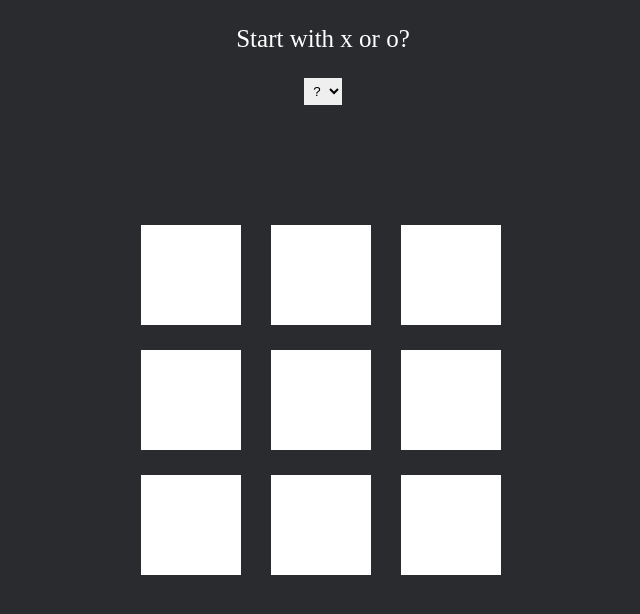
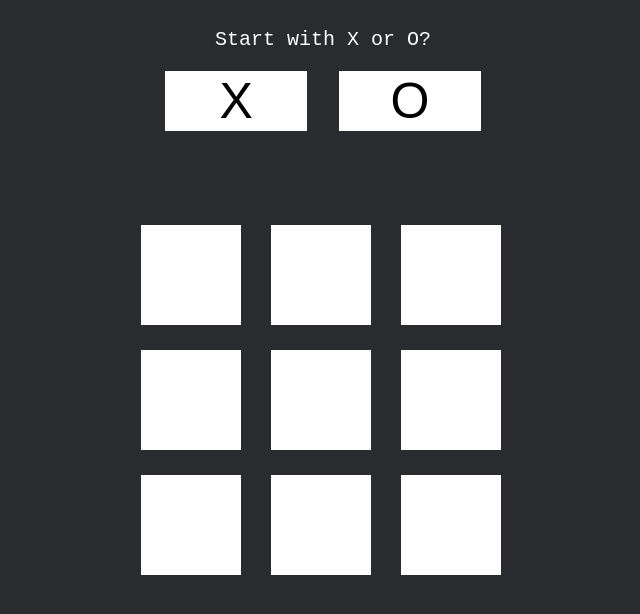
Before and after one commit to butterdoesfly/tic-tac-toe, a plain HTML site: page index.html in a window 1280 px wide. Shown: the whole page, without its empty margins (317-957 px from the left). Drawn offline with Linux system fonts and the light colour scheme.

Commit message:
Update index.html
Signed-off-by: butterdoesfly <85583818+butterdoesfly@users.noreply.github.com>

```diff
--- a/index.html
+++ b/index.html
@@ -42,16 +42,39 @@
 			select {
 				padding: 5px;
 				border-width: 0;
+				color:white;
+				font-size: 25px;
+				text-align: left;
+
 			}
+
+			div#select {
+				width:25%;
+				height:20%;
+				overflow:hidden;
+				position:relative;
+				left: 50%;
+				transform: translate(-50%);
+			}
+
+			#select > p {
+				color:white;
+				font-size: 20px;
+				font-family: Monospace;
+			}
+
+			#select > button {
+				height: 95%; width:45%;
+			}
+
 		</style>
 	</head>
 	<body>
-		<p style="color:white;font-size: 25px;" id="turn_text">Start with x or o?</p>
-		<select onchange="select(this);" id="turn_select">
-			<option>?</option>
-			<option id="x">x</option>
-			<option id="o">o</option>
-		</select>
+		<div id="select">
+			<p id="turn_text">Start with X or O?</p>
+			<button style="float:left;" value="x" id="selectButton" onclick="select(this)">X</button>
+			<button style="float:right;" value="o" id="selectButton" onclick="select(this)">O</button>
+		</div>
 
 		<div id="winningText"></div>
 
```
